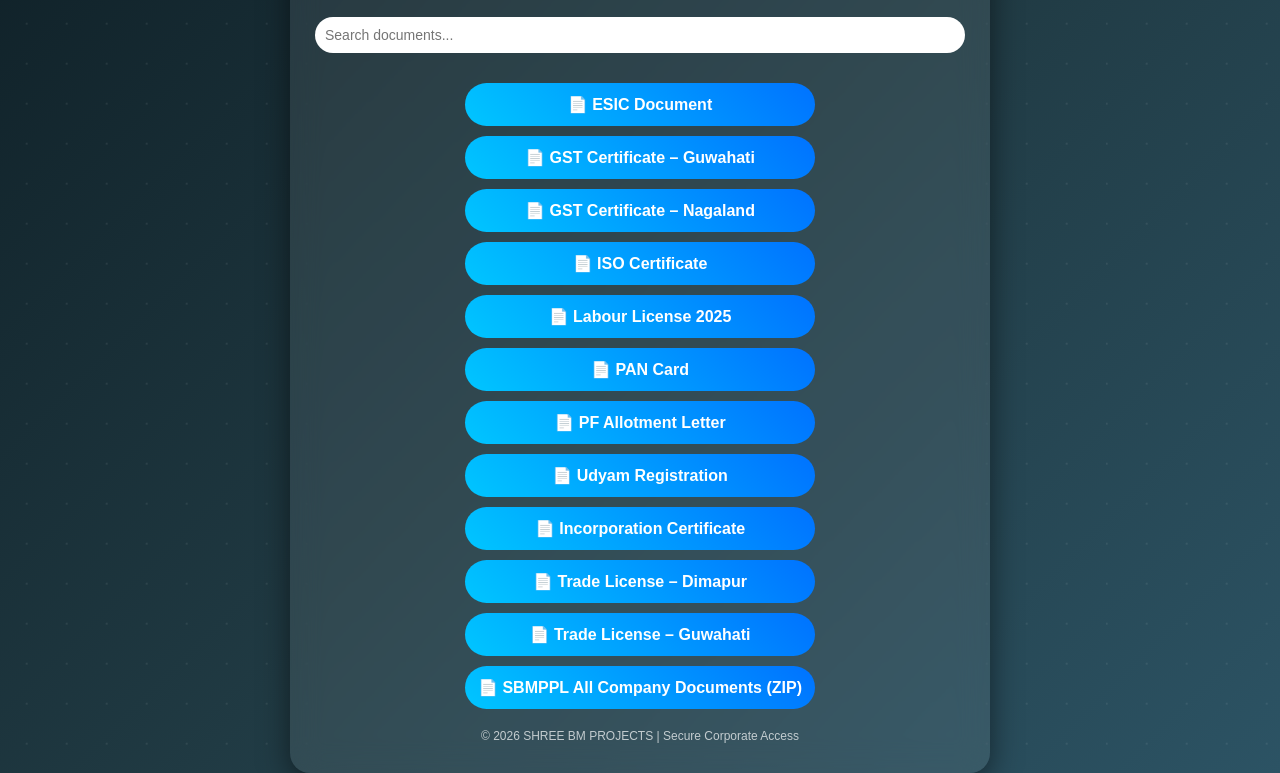
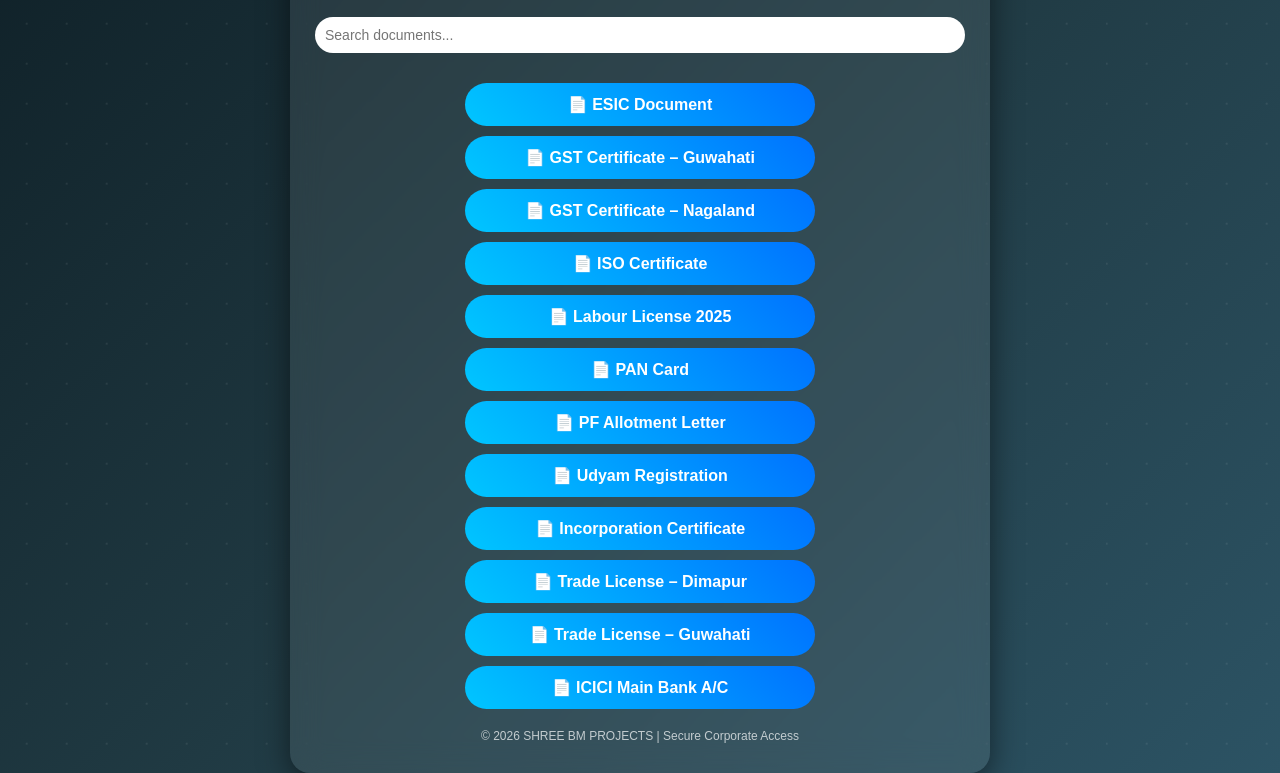
Before and after one commit to Mittal2026/SBMPPL-Company-Documents, a plain HTML site: page index.html in a window 1280 px wide. Shown: the part 139-912 px from the top of the page. Drawn offline with Linux system fonts and the light colour scheme.

Commit message:
Update index.html

```diff
--- a/index.html
+++ b/index.html
@@ -175,7 +175,7 @@
         <a class="btn" href="SBMPPL_Incorporation Certificate.pdf" target="_blank">📄 Incorporation Certificate</a>
         <a class="btn" href="Trade License DIMAPUR 2025-26.pdf" target="_blank">📄 Trade License – Dimapur</a>
         <a class="btn" href="Trade License SBMPPL Guwahati 25-26.pdf" target="_blank">📄 Trade License – Guwahati</a>
-        <a class="btn" href="SBMPPL All Company Doccuments.zip" target="_blank">📄 SBMPPL All Company Documents (ZIP)</a>
+        <a class="btn" href="ICICI Main Bank AC.pdf" target="_blank">📄 ICICI Main Bank A/C</a>
 
     </div>
 
@@ -200,4 +200,5 @@
 </script>
 
 </body>
+
 </html>
```
